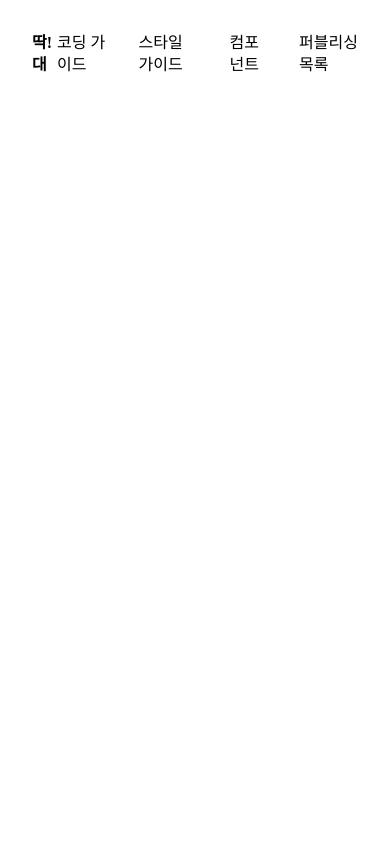
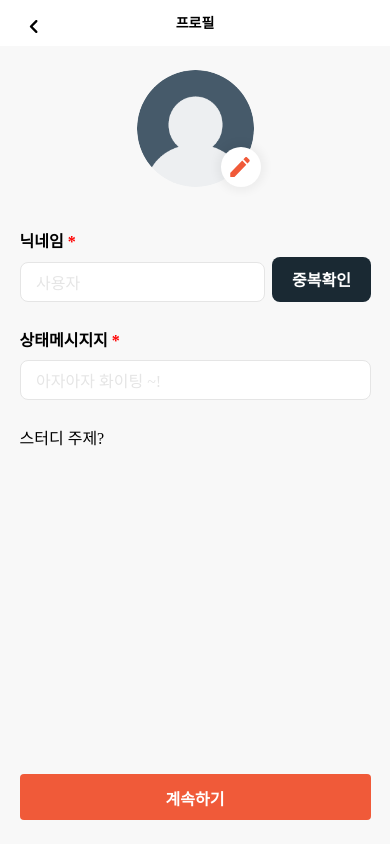
Before and after one commit to DoitorPay/Guide, a React (Vite) app in the folder frontend/: page /profile in a window 390 px wide. Built offline with nearby package versions, Linux system fonts and the light colour scheme; no server answers; a web font is replaced by a local one.

Commit message:
markup: 프로필 페이지 (작업 중)

```diff
--- a/frontend/public/ia.json
+++ b/frontend/public/ia.json
@@ -76,5 +76,11 @@
     "title": "그룹",
     "path": "/group",
     "fileName": "Group.jsx"
+  },
+  {
+    "id": 14,
+    "title": "프로필",
+    "path": "/profile",
+    "fileName": "profile.jsx"
   }
 ]
--- a/frontend/src/Router.jsx
+++ b/frontend/src/Router.jsx
@@ -19,6 +19,7 @@ import GroupManagement from "@/pages/GroupManagement";
 import GroupSearch from "@/pages/GroupSearch";
 import Landing from "@/pages/landing";
 import Group from "@/pages/Group";
+import Profile from "@/pages/profile";
 
 const LayoutWithHeader = ({ children }) => {
   const location = useLocation();
@@ -34,7 +35,8 @@ const LayoutWithHeader = ({ children }) => {
                      location.pathname.startsWith("/groupmanage") ||
                      location.pathname.startsWith("/searchgroup") ||
                      location.pathname.startsWith("/todolist") ||
-                     location.pathname.startsWith("/penalty");
+                     location.pathname.startsWith("/penalty") ||
+                     location.pathname.startsWith("/profile");
 
   return (
     <>
@@ -69,6 +71,7 @@ const Router = () => {
           <Route path="/groupsearch" element={<GroupSearch />} />
           <Route path="/landing" element={<Landing />} />
           <Route path="/group" element={<Group />} />
+          <Route path="/profile" element={<Profile />} />
         </Routes>
       </LayoutWithHeader>
     </BrowserRouter>
--- a/frontend/src/assets/css/index.css
+++ b/frontend/src/assets/css/index.css
@@ -49,3 +49,4 @@
 @import '@/assets/css/pages/myPage.scss';
 @import '@/assets/css/pages/landing.scss';
 @import '@/assets/css/pages/groupForm.scss';
+@import '@/assets/css/pages/profile.scss';
--- /dev/null
+++ b/frontend/src/assets/css/pages/profile.scss
@@ -0,0 +1,44 @@
+.profile-wrapper {
+    display: flex;
+    flex-direction: column;
+    flex: 1;
+    align-items: center;
+    gap: clamp(44px, 2vw, 48px);
+
+
+
+    .input-wrap {
+        display: flex;
+        flex-direction: column;
+        gap: clamp(28px, 2vw, 30px);
+        width: 100%;
+
+
+        .nickname-check-wrap {
+            display: grid;
+            grid-template-columns: 2.5fr 1fr;
+            gap: clamp(5px, 2vw, 8px);
+            width: 100%;
+            align-items: flex-end;
+
+            button {
+                height: clamp(45px, 4vw, 50px);
+                border-radius: clamp(8px, 2vw, 12px);
+            }
+            .nickname-check-message {
+                font-size: clamp(10px, 2vw, 14px);
+                &.available {
+                    color: var(--color-gray-scale-500);
+                }
+                &.unavailable {
+                    color: var(--color-red-vari-600);
+                }
+            }
+        }
+    }
+
+    .save-wrap {
+        width: 100%;
+        margin-top: auto;
+    }
+}
--- /dev/null
+++ b/frontend/src/pages/profile.jsx
@@ -0,0 +1,115 @@
+import React, { useEffect, useState } from "react";
+import SignupLayout from "@/pages/signupLayout";
+import Header from "@/components/header/header";
+import Navigation from "@/components/nav/nav";
+import ChangeProfileImage from "@/components/profile/changeProfileImage";
+import Input from "@/components/Input/input";
+import Button from "@/components/button/button";
+
+const Profile = () => {
+    const [nicknameAvailable, setNicknameAvailable] = useState(null);
+
+    const [nickname, setNickname] = useState("");
+    useEffect(() => {
+        const fetchNickname = async () => {
+        try {
+            const res = await fetch("http://localhost:8000/user/nickname", {
+            credentials: "include",
+            });
+            const data = await res.json();
+            setNickname(data.profile);
+        } catch (error) {
+            console.error("닉네임 불러오기 실패:", error);
+            setNickname("사용자");
+        }
+        };
+
+        fetchNickname();
+    }, []);
+
+    const checkNickname = async () => {
+        if (!nickname) return;
+
+        try {
+        const response = await fetch(
+            `http://localhost:8000/auth/check-nickname?nickname=${encodeURIComponent(
+            nickname
+            )}`
+        );
+        if (!response.ok) throw new Error();
+
+        const data = await response.json();
+        setNicknameAvailable(data.available);
+        } catch (error) {
+        console.error("중복확인 오류:", error);
+        alert("중복확인 중 오류가 발생했습니다.");
+        }
+    };
+
+    return (
+        <SignupLayout
+        contentBg="var(--color-background)"
+        headerProps={{ title: "프로필", type: "header-b", icon1: "arrow-left" }}
+        >
+        <div className="profile-wrapper">
+                <ChangeProfileImage />
+
+            <div className="input-wrap">
+                <div className="nickname-check-wrap">
+                    <Input
+                        label="닉네임"
+                        name="nickname"
+                        required
+                        maxLength={10}
+                        placeholder="닉네임을 입력해주세요. (최대 10글자)"
+                        value={nickname}
+                        onChange={(e) => setNickname(e.target.value)}
+                    />
+                    <Button
+                        type="default"
+                        buttonName="중복확인"
+                        aria="닉네임 중복확인"
+                        onClick={checkNickname}
+                    />
+                    {nicknameAvailable !== null && (
+                        <p
+                        className={`nickname-check-message ${
+                            nicknameAvailable ? "available" : "unavailable"
+                        }`}
+                        >
+                        {nicknameAvailable
+                            ? "사용 가능한 닉네임입니다."
+                            : "이미 사용 중인 닉네임입니다."}
+                        </p>
+                    )}
+                </div>
+
+                <div className="message-warp">
+                    <Input
+                        label="상태메시지지"
+                        name="nickname"
+                        required
+                        maxLength={10}
+                        placeholder="상태메시지를 입력해주세요."
+                        value="아자아자 화이팅 ~!"
+                    />
+                </div>
+
+                <div className="topic-wrap">
+                    스터디 주제?
+                </div>
+            </div>
+
+
+            <div className="save-wrap">
+                <Button
+                    type="primary"
+                    buttonName="계속하기"
+                />
+            </div>
+        </div>
+        </SignupLayout>
+    );
+};
+
+export default Profile;
```
